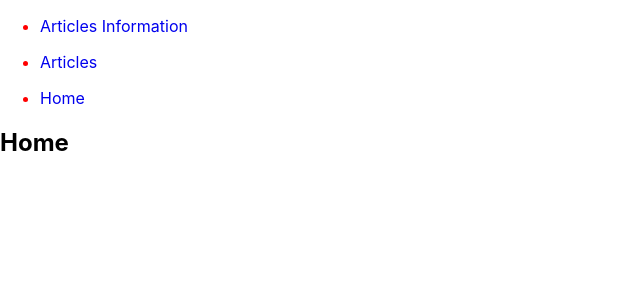
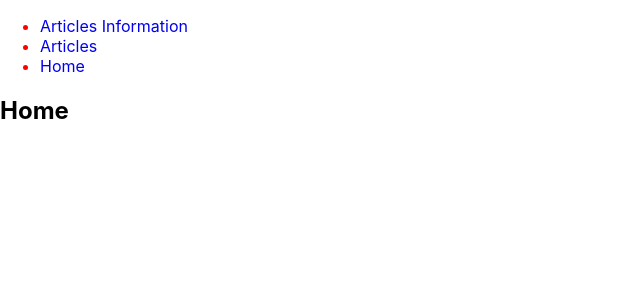
Before and after one commit to designervoid/react-test, a React (Create React App) app: page / in a window 1280 px wide. Shown: the top 300 px of the page, without its empty margins (0-640 px from the left). Built offline with nearby package versions, Linux system fonts and the light colour scheme.

Commit message:
хотфикс, теперь не 3 <div><ul><li> в DOM дереве, а 3 <li>

```diff
--- a/src/App.js
+++ b/src/App.js
@@ -1,5 +1,5 @@
 import React from "react";
-import {BrowserRouter as Router, Switch, Route, Link} from "react-router-dom";
+import {BrowserRouter as Router, Switch, Route, Link } from "react-router-dom";
 import './App.css';
 
 class App extends React.Component {
@@ -37,11 +37,11 @@ class App extends React.Component {
     return (
       <div>
       <Router>
+      <div>
+      <ul>
         {paths.map(path => {
           return (
-            <div key={path.id}>
-              <ul>
-                <li
+                <li key={path.id}
                   onClick={() => this.handleClick(path.id)}
                   className={
                     path.className +
@@ -50,10 +50,10 @@ class App extends React.Component {
                 >
                 <Link to={`${path.to === '/articles/:id' ? path.to = '/articles/5' : path.to}`}>{path.name}</Link>
                 </li>
-              </ul>
-            </div>
           );
         })}
+        </ul>
+        </div>
 
         <Switch>
           <Route path="/articles/:id">
```
